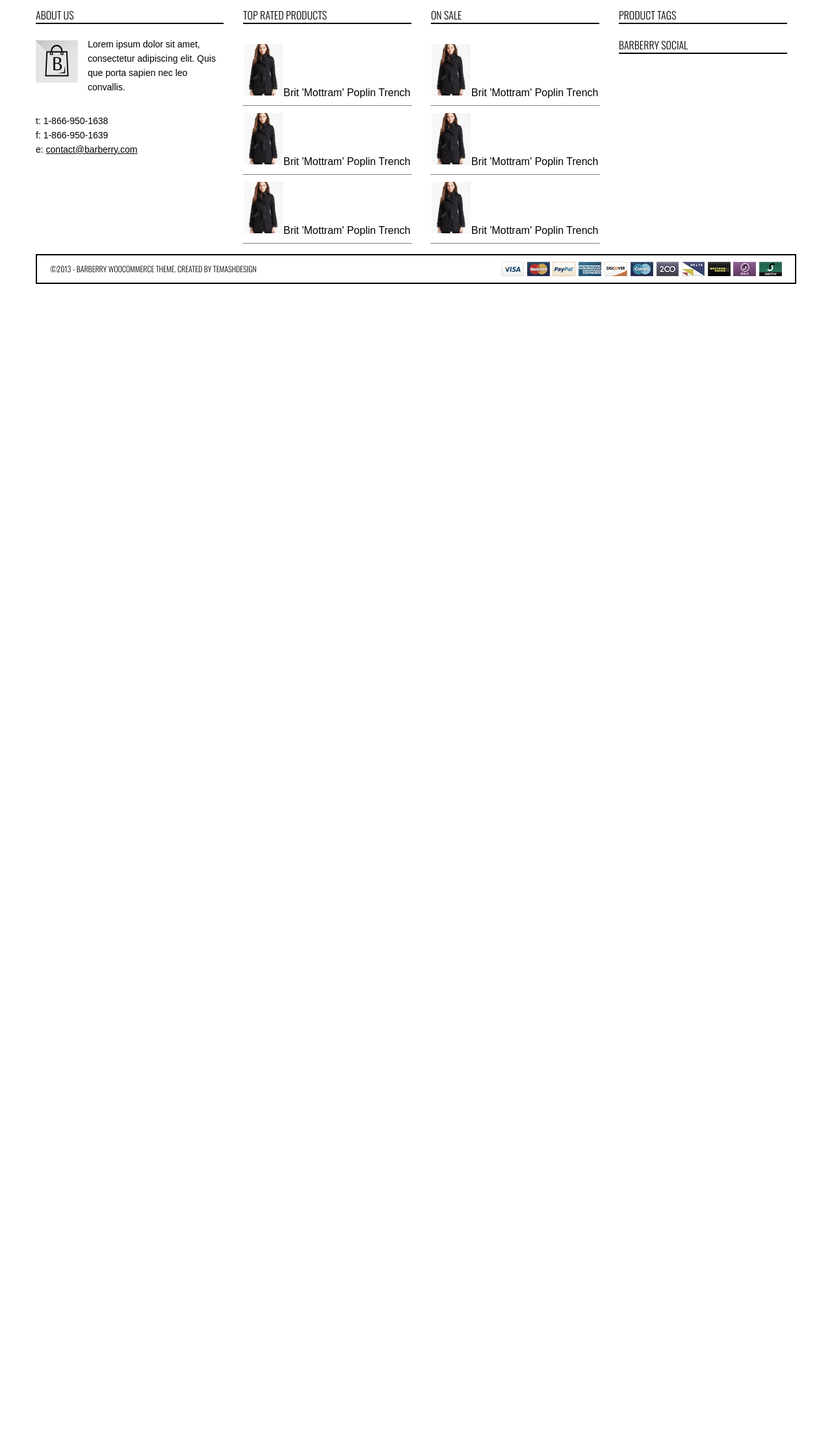
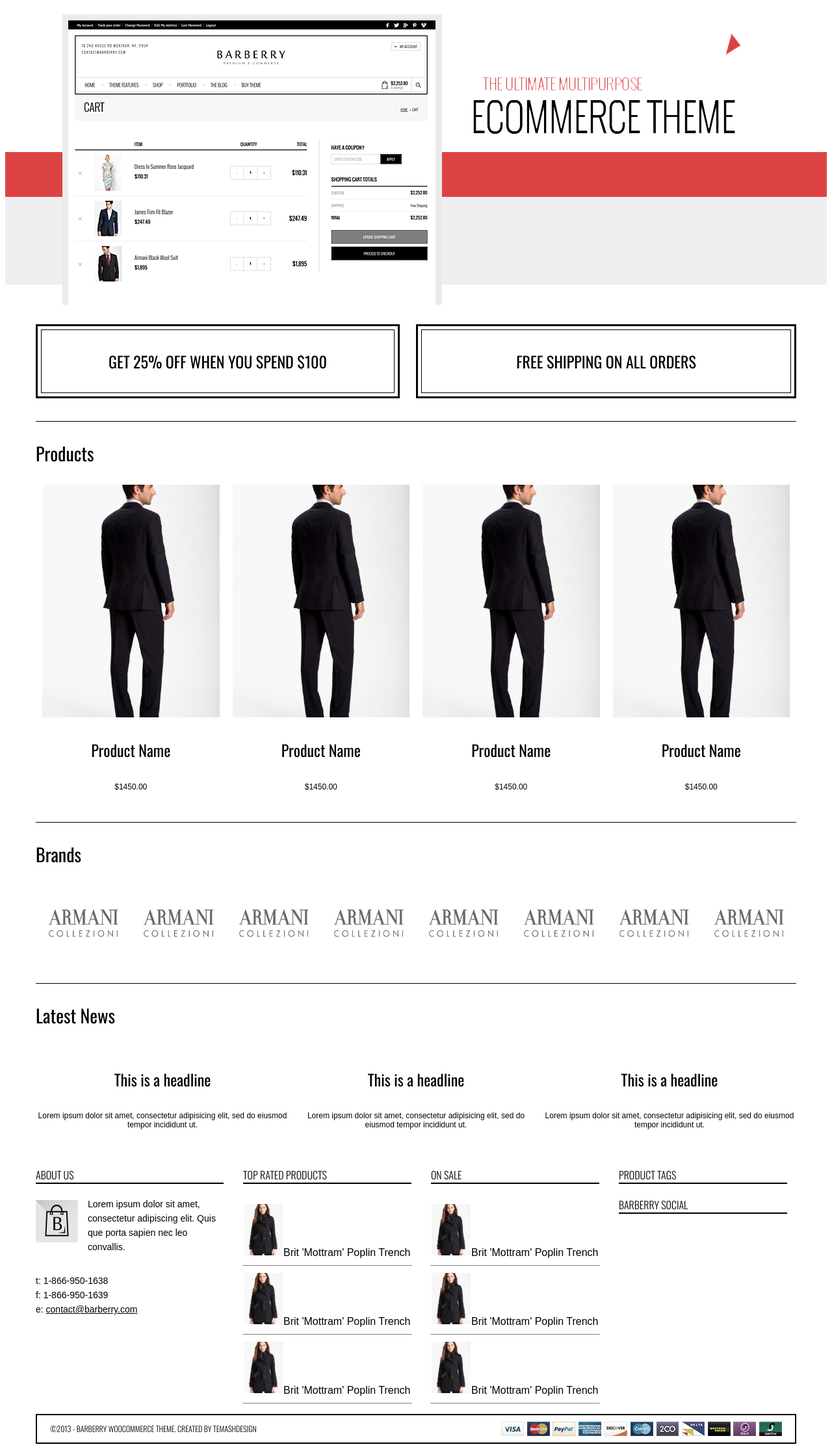
Before and after one commit to nickkos101/Barberry, a PHP site: page / in a window 1280 px wide. Shown: the part 224-2454 px from the top of the page at 65% size. Before the commit the page ends 661 px from the top, so only its background shows below. Run offline with PHP 8.4, Linux system fonts and the light colour scheme.

Commit message:
Updated index, slider and widget models.

```diff
--- a/index.php
+++ b/index.php
@@ -1,3 +1,79 @@
 <?php include 'header.php'; ?>
+<div class="slider">
+	<div class="container">
+		<div class="slide">
+			<img src="images/slide.png">
+		</div>
+	</div>
+</div>
+<div class="container">
+	<div class="hp-content">
+		<div class="half-column">
+			<div class="box">
+				<div class="inner-wrapper">
+					<h2>GET 25% OFF WHEN YOU SPEND $100</h2>
+				</div>
+			</div>
+		</div><div class="half-column">
+		<div class="box">
+			<div class="inner-wrapper">
+				<h2>FREE SHIPPING ON ALL ORDERS</h2>
+			</div>
+		</div>
+	</div>
+	<div class="widget">
+		<h3>Products</h3>
+		<div class="product">
+			<img src="images/product.jpg">
+			<h4>Product Name</h4>
+			<p>$1450.00</p>
+		</div>
+		<div class="product">
+			<img src="images/product.jpg">
+			<h4>Product Name</h4>
+			<p>$1450.00</p>
+		</div>
+		<div class="product">
+			<img src="images/product.jpg">
+			<h4>Product Name</h4>
+			<p>$1450.00</p>
+		</div>
+		<div class="product">
+			<img src="images/product.jpg">
+			<h4>Product Name</h4>
+			<p>$1450.00</p>
+		</div>
+	</div>
+	<div class="widget">
+		<h3>Brands</h3>
+		<div class="brands">
+			<img src="images/brand.jpg">
+			<img src="images/brand.jpg">
+			<img src="images/brand.jpg">
+			<img src="images/brand.jpg">
+			<img src="images/brand.jpg">
+			<img src="images/brand.jpg">
+			<img src="images/brand.jpg">
+			<img src="images/brand.jpg">
+		</div>
+	</div>
+	<div class="widget">
+		<h3>Latest News</h3>
+		<div class="third-column">
+			<h4>This is a headline</h4>
+			<p>Lorem ipsum dolor sit amet, consectetur adipisicing elit, sed do eiusmod	tempor incididunt ut.</p>
+		</div>
+
+		<div class="third-column">
+			<h4>This is a headline</h4>
+			<p>Lorem ipsum dolor sit amet, consectetur adipisicing elit, sed do eiusmod	tempor incididunt ut.</p>
+		</div>
+		<div class="third-column">
+			<h4>This is a headline</h4>
+			<p>Lorem ipsum dolor sit amet, consectetur adipisicing elit, sed do eiusmod tempor incididunt ut.</p>
+		</div>
+	</div>
+</div>
+</div>
 
 <?php include 'footer.php'; ?>
--- a/nick.css
+++ b/nick.css
@@ -16,6 +16,10 @@
 	text-transform: uppercase;
 	font-weight: lighter;
 	padding:5px;
+}
+
+img {
+	max-width: 100%;
 }
 
 
@@ -94,3 +98,119 @@
 .navigation li:first-of-type {
 	padding-left: 0px;
 }
+
+/* Slider */
+
+.slider {
+	width: 100%;
+	height: 499px;
+	background-image:url('images/slide-bkg.jpg');
+}
+
+.slider .container {
+	position: relative;
+}
+
+.slide {
+	position: absolute;
+	width: 100%;
+	height:499px;
+	text-align: center;
+}
+
+/* Homepage */
+
+.half-column {
+	-moz-box-sizing: border-box; -webkit-box-sizing: border-box; box-sizing: border-box;
+	width: 50%;
+	display: inline-block;
+	vertical-align:top;
+}
+
+.half-column:first-of-type {
+	padding-right: 25px;
+}
+
+.half-column:last-of-type {
+	padding-left: 25px;
+}
+
+.half-column .box {
+	text-align: center;
+}
+
+.third-column {
+	width: 33.333%;
+	display:inline-block;
+	-moz-box-sizing: border-box; -webkit-box-sizing: border-box; box-sizing: border-box;
+	vertical-align: top;
+	padding-left: 25px;
+	padding-right: 25px;
+	text-align: center;
+}
+
+.third-column:first-of-type {
+	padding:0px;
+}
+
+.third-column:last-of-type {
+	padding:0px;
+}
+
+.box {
+	width: 100%;
+	-moz-box-sizing: border-box; -webkit-box-sizing: border-box; box-sizing: border-box;
+	padding:5px;
+	border:3px solid #000;
+}
+
+/* Products */
+
+.widget {
+	margin-top: 35px;
+	margin-bottom: 35px;
+	border-top:1px solid #000;
+	font-size: 0px;
+}
+
+.widget h3 {
+	font-size:28px;
+}
+
+
+.widget h4 {
+	font-size:24px;
+}
+
+.widget p {
+	font-size: 12px;
+}
+
+/* Products */
+
+.product {
+	display: inline-block;
+	width: 25%;
+	-moz-box-sizing: border-box; -webkit-box-sizing: border-box; box-sizing: border-box;
+	padding-left: 10px;
+	padding-right: 10px;
+	vertical-align: top;
+	text-align: center;
+}
+
+/* Brands */
+
+.brands img {
+	display: inline-block;
+	-moz-box-sizing: border-box; -webkit-box-sizing: border-box; box-sizing: border-box;
+	padding:10px;
+	width: 12.5%;
+	opacity: .6;
+}
+
+.brands img:hover {
+	opacity:1;
+	border:1px solid #000;
+}
+
+/* News */
```
Also changed, not shown: images/brand.jpg (added), images/product.jpg (added), images/slide-bkg.jpg (added), images/slide.png (added).
